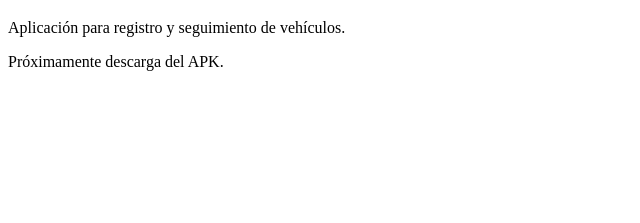
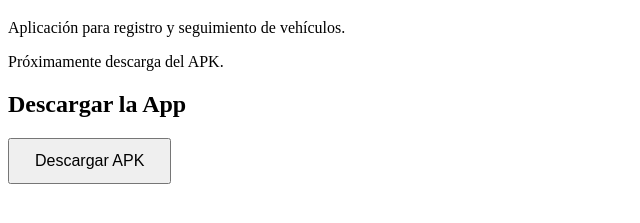
Before and after one commit to CEmanuelVM1232/MecApp, a plain HTML site: page index.html in a window 1280 px wide. Shown: the part 61-284 px from the top of the page, without its empty margins (0-640 px from the left). Drawn offline with Linux system fonts and the light colour scheme.

Commit message:
Update index.html

```diff
--- a/index.html
+++ b/index.html
@@ -7,5 +7,11 @@
   <h1>Mi App de Taller Mecánico</h1>
   <p>Aplicación para registro y seguimiento de vehículos.</p>
   <p>Próximamente descarga del APK.</p>
+  <h2>Descargar la App</h2>
+<a href="AQUI_PEGA_EL_LINK_DEL_APK">
+  <button style="padding:12px 25px; font-size:16px; cursor:pointer;">
+    Descargar APK
+  </button>
+</a>
 </body>
 </html>
```
